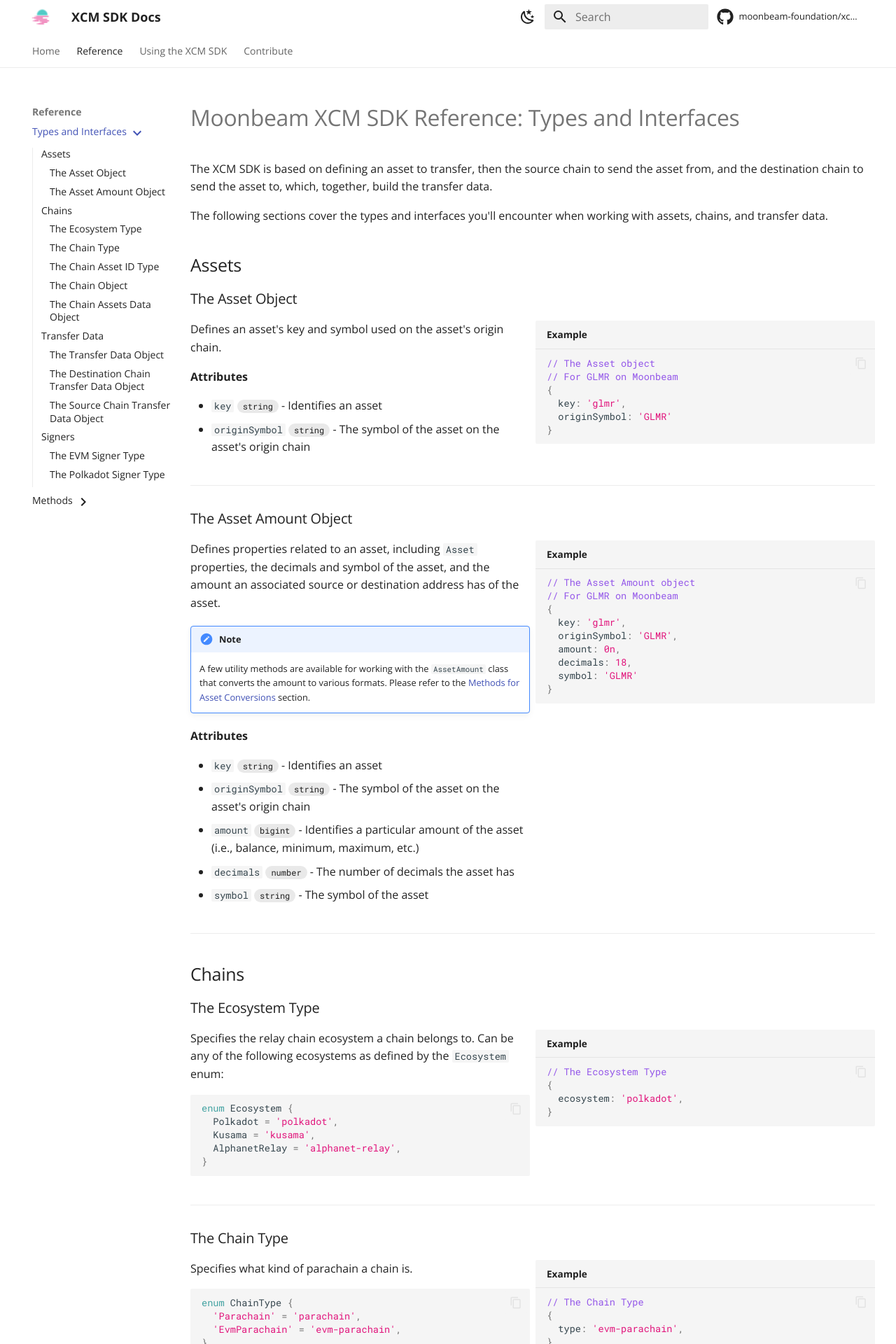
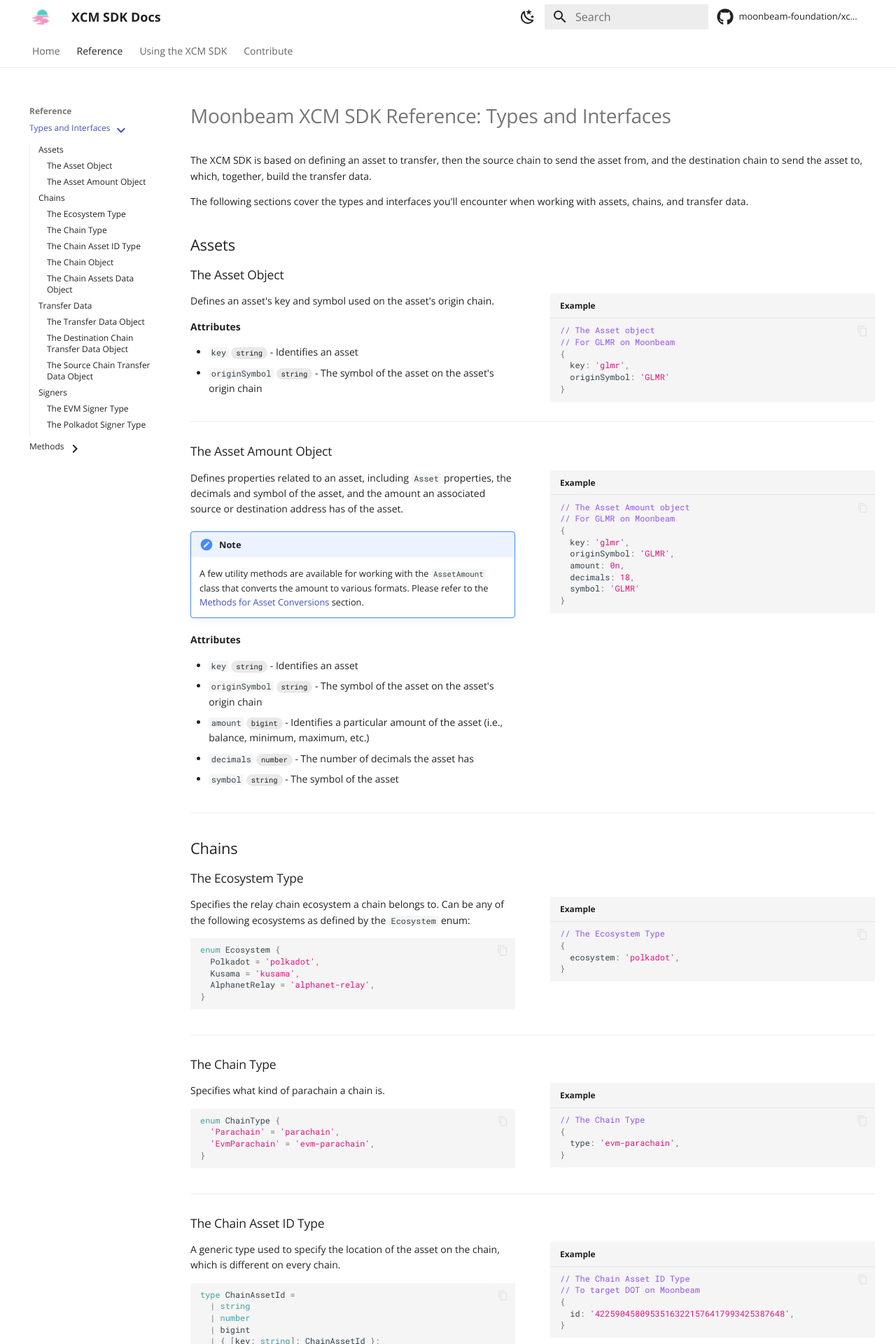
Before and after one commit to eshaben/xcm-sdk-mkdocs, an MkDocs documentation site: the page built from docs/reference/interfaces.md, in a window 1280 px wide. Shown: the top 1920 px of the page at 70% size. Built offline with MkDocs 1.6.1 and Material for MkDocs 9.7.7, drawn with Linux system fonts in a browser that asks for light colours; comment, search, counter and statistics services are not loaded; the version menu is left out; some of the changed text lies outside the part shown.

Commit message:
update styling

```diff
--- a/material-overrides/assets/stylesheets/custom.css
+++ b/material-overrides/assets/stylesheets/custom.css
@@ -59,8 +59,23 @@
   --md-footer-fg-color--light: #ffffff;
 }
 
+/* Font size */
+.md-typeset {
+  font-size: 0.7rem;
+}
+
+.md-nav {
+  font-size: 0.6rem;
+}
+
+/* Page styling */
 .tutorial {
   max-width: 36.8rem;
+}
+
+.md-sidebar__scrollwrap {
+  margin: 0;
+  margin-right: 4em;
 }
 
 /* Header styling */
@@ -98,6 +113,10 @@
 .grid > div:last-child {
   max-height: 1000px;
   overflow: auto;
+}
+
+.md-typeset .grid {
+  grid-gap: 2.5rem;
 }
 
 .md-typeset .grid > div:first-child > p:first-child {
```
